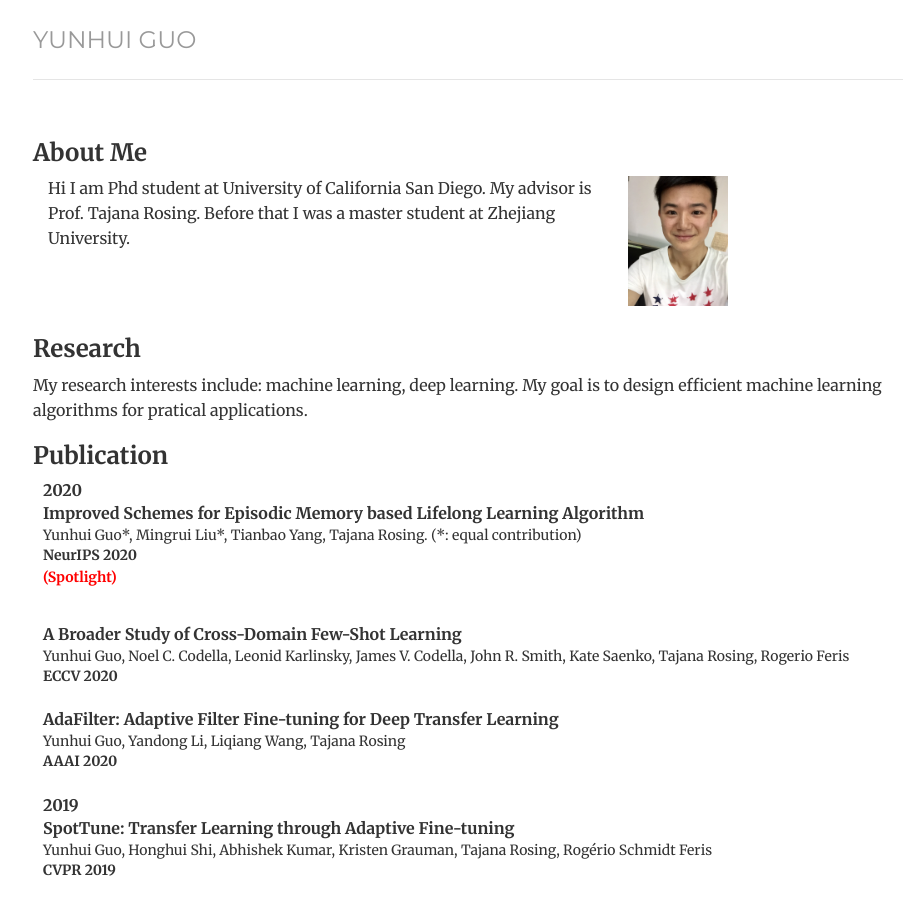
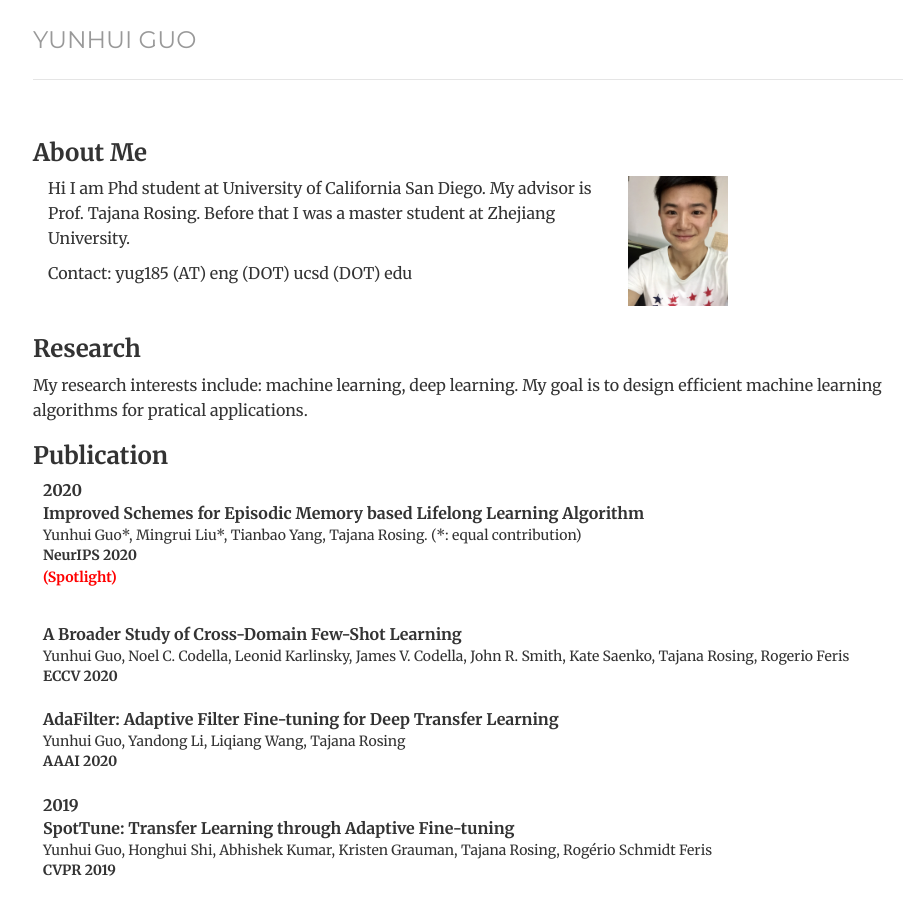
Before and after one commit to yunhuiguo/yunhuiguo.github.io, a Jekyll site: the page built from index.html, in a window 1280 px wide and 900 px high. Shown: the whole window, without its empty margins (172-1084 px from the left). Built offline with Jekyll 4.4.1, drawn with Linux system fonts in a browser that asks for light colours.

Commit message:
Update index.html

```diff
--- a/index.html
+++ b/index.html
@@ -12,7 +12,7 @@ description: Yunhui Guo
 	<h3>About Me</h3>
 	<div itemscope itemtype="http://data-vocabulary.org/Person" class="col-sm-8">
 	<p>Hi I am Phd student at University of California San Diego. My advisor is Prof. Tajana Rosing. Before that I was a master student at Zhejiang University. </p>
-
+	<p>Contact: yug185 (AT) eng (DOT) ucsd (DOT) edu </p>
 
 	</div>
 
```
